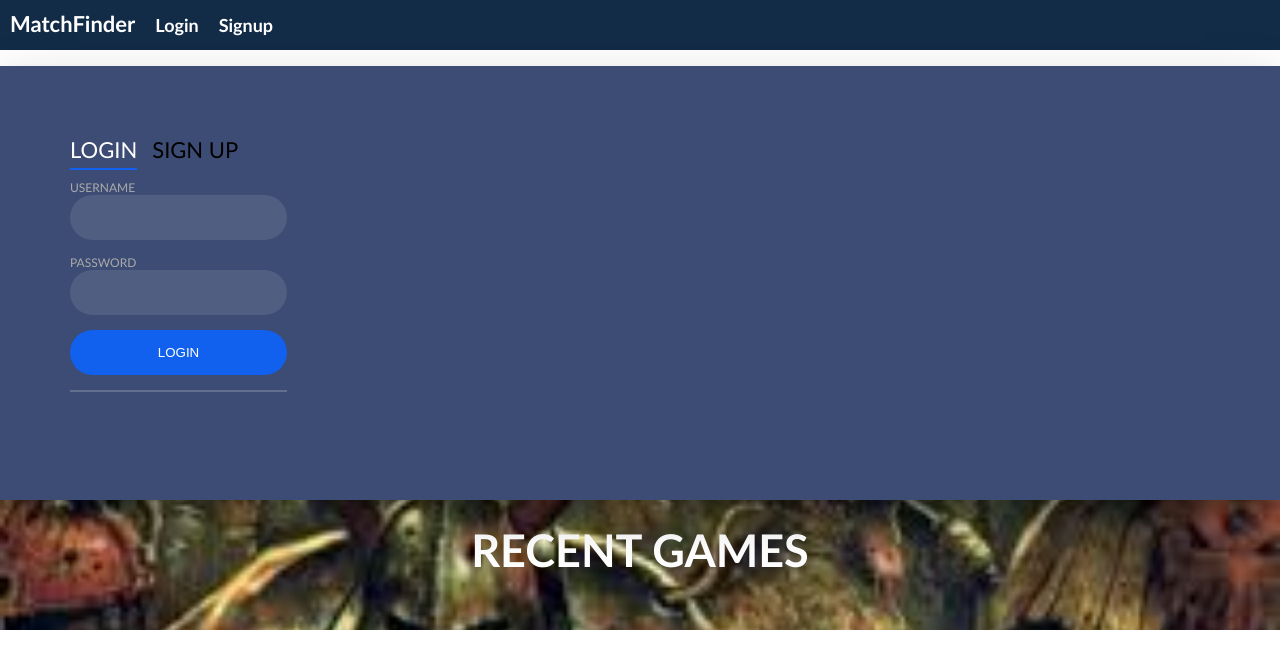
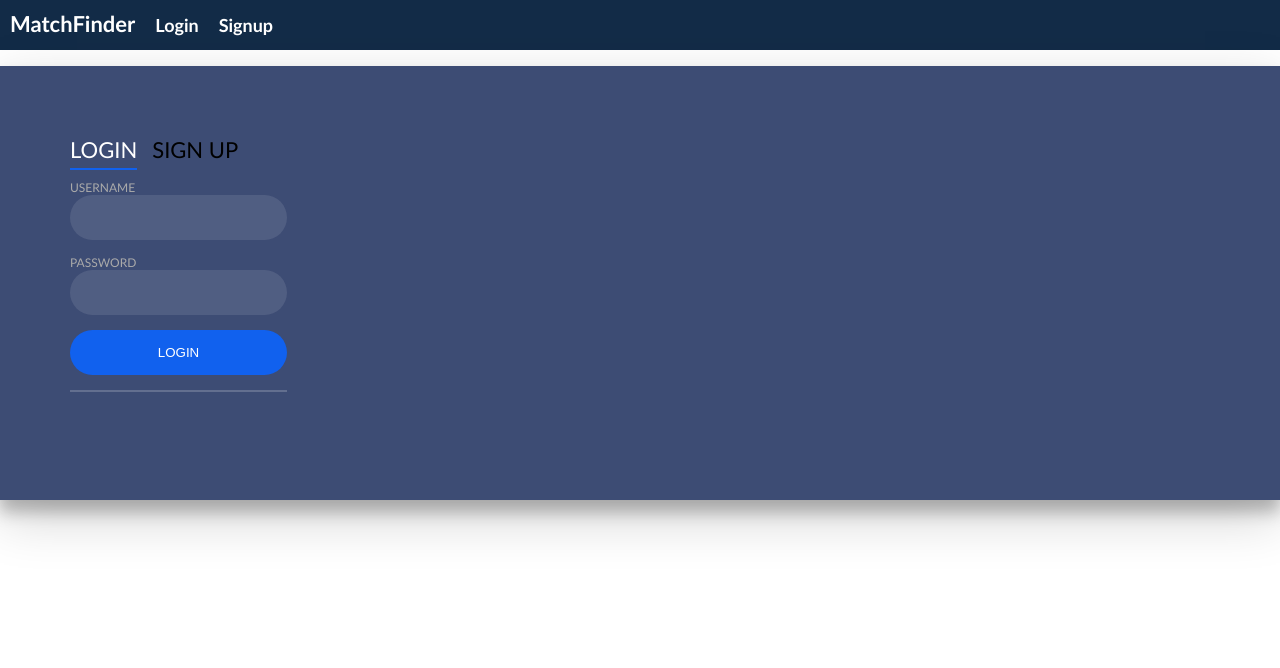
Before and after one commit to SandraND/match-finder-client, an Angular app: page /login in a window 1280 px wide. Shown: the top 668 px of the page. Built offline with nearby package versions, Linux system fonts and the light colour scheme; no server answers.

Commit message:
delete recent groups component

```diff
--- a/src/app/app.component.html
+++ b/src/app/app.component.html
@@ -2,5 +2,3 @@
 <app-navbar></app-navbar>
 
 <router-outlet></router-outlet>
-
-<app-recent-groups></app-recent-groups>
--- a/src/app/components/navbar/navbar.component.css
+++ b/src/app/components/navbar/navbar.component.css
@@ -1,5 +1,3 @@
-
-
   .nav {
     height: 50px;
     width: 100%;
@@ -25,6 +23,8 @@
   }
 
   .nav > .nav-links {
+    width: 200px;
+    height: 100px;;
     display: inline;
     font-size: 18px;
   }
@@ -71,7 +71,6 @@
     .nav > .nav-links {
       position: absolute;
       display: block;
-      width: 20%;
       background-color: #122b47;
       transition: all 0.3s ease-in;
       overflow-y: hidden;
```
